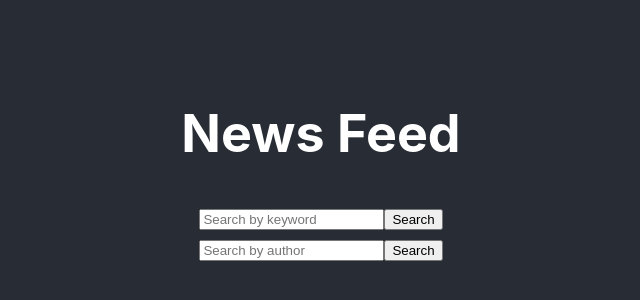
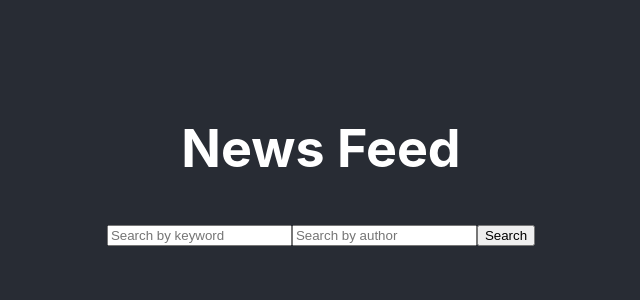
Before and after one commit to Shelby-Jean/news-feed, a React (Create React App) app: page / in a window 1280 px wide. Shown: the part 236-536 px from the top of the page, without its empty margins (319-959 px from the left). Built offline with nearby package versions, Linux system fonts and the light colour scheme.

Commit message:
search for keyword and author or just one

```diff
--- a/src/App.js
+++ b/src/App.js
@@ -29,28 +29,30 @@ class App extends React.Component {
     })
   }
 
-  searchKeyword = (event) => {
+  search = (event) => {
     event.preventDefault();
-    const searchItem = this.state.keywordInput;
-    fetch(`http://hn.algolia.com/api/v1/search?query=${searchItem}&tags=story`)
-      .then(response => response.json())
-      .then(data => this.setState({
-        relatedStories: data.hits,
-        keywordInput: ''
-      }))
-      .catch(error => console.log(`Error, ${error}`))
-  }
+    const keyword = this.state.keywordInput;
+    const author = this.state.authorInput;
+    let url = '';
 
-  searchAuthor = (event) => {
-    event.preventDefault();
-    const searchItem = this.state.authorInput;
-    fetch(`https://hn.algolia.com/api/v1/search?tags=story,author_${searchItem}`)
-      .then(response => response.json())
-      .then(data => this.setState({
-        relatedStories: data.hits,
-        authorInput: ''
-      }))
-      .catch(error => console.log(`Error, ${error}`))
+    if(keyword && author) {
+      url = `https://hn.algolia.com/api/v1/search?query=${keyword}&tags=story,author_${author}`;
+    } else if(keyword) {
+      url = `http://hn.algolia.com/api/v1/search?query=${keyword}&tags=story`;
+    } else if(author) {
+      url = `https://hn.algolia.com/api/v1/search?tags=story,author_${author}`;
+    } else {
+      alert("Please enter search criteria in at least one input");
+    }
+
+    fetch(url)
+        .then(response => response.json())
+        .then(data => this.setState({
+          relatedStories: data.hits,
+          keywordInput: '',
+          authorInput: ''
+        }))
+        .catch(error => console.log(`Error, ${error}`))
   }
 
 
@@ -61,17 +63,13 @@ class App extends React.Component {
           <h1>News Feed</h1>
 
           <div>
-            <form onSubmit={this.searchKeyword}>
+            <form onSubmit={this.search}>
               <input
                 name="keywordInput"
                 value={this.state.keywordInput}
                 onChange={this.onChange}
                 placeholder="Search by keyword"
               />
-              <button type="submit">Search</button>
-            </form>
-
-            <form onSubmit={this.searchAuthor}>
               <input
                 name="authorInput"
                 value={this.state.authorInput}
```
